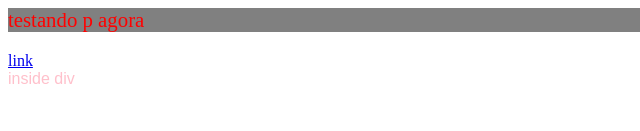
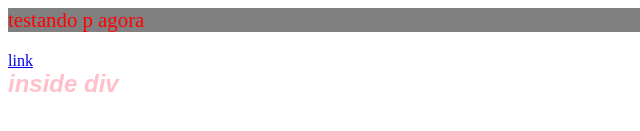
Before and after one commit to aline-assis/coursera-course, a plain HTML site: page Site/index.html in a window 1280 px wide. Shown: the part 129-260 px from the top of the page, 0-640 px from the left. Drawn offline with Linux system fonts and the light colour scheme.

Commit message:
new font

```diff
--- a/Site/style.css
+++ b/Site/style.css
@@ -7,4 +7,7 @@
 .style {
     font-family: Arial, Helvetica, sans-serif;
     color:pink;
+    font-style: italic;
+    font-weight: bold;
+    font-size: 24px;
 }
```
